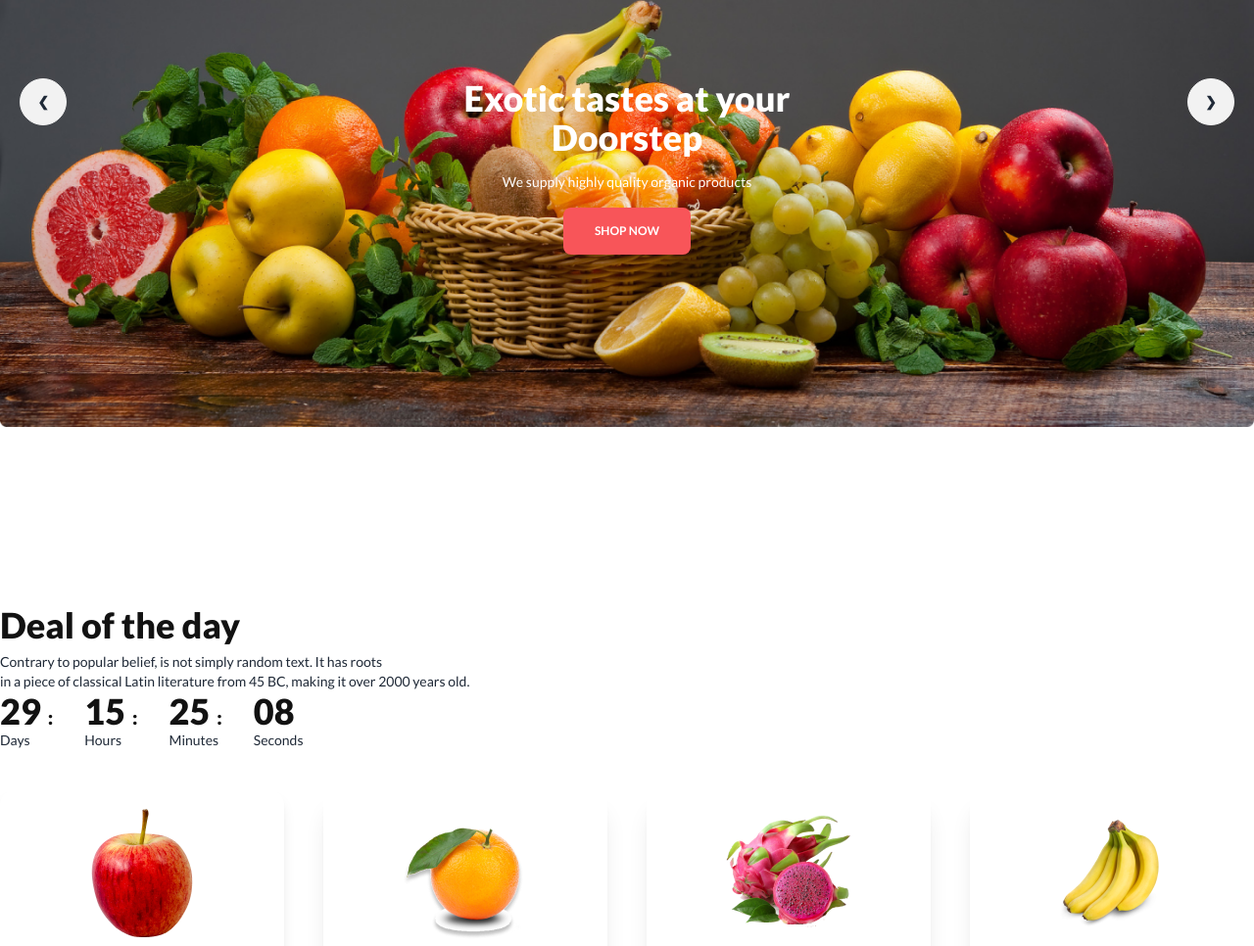
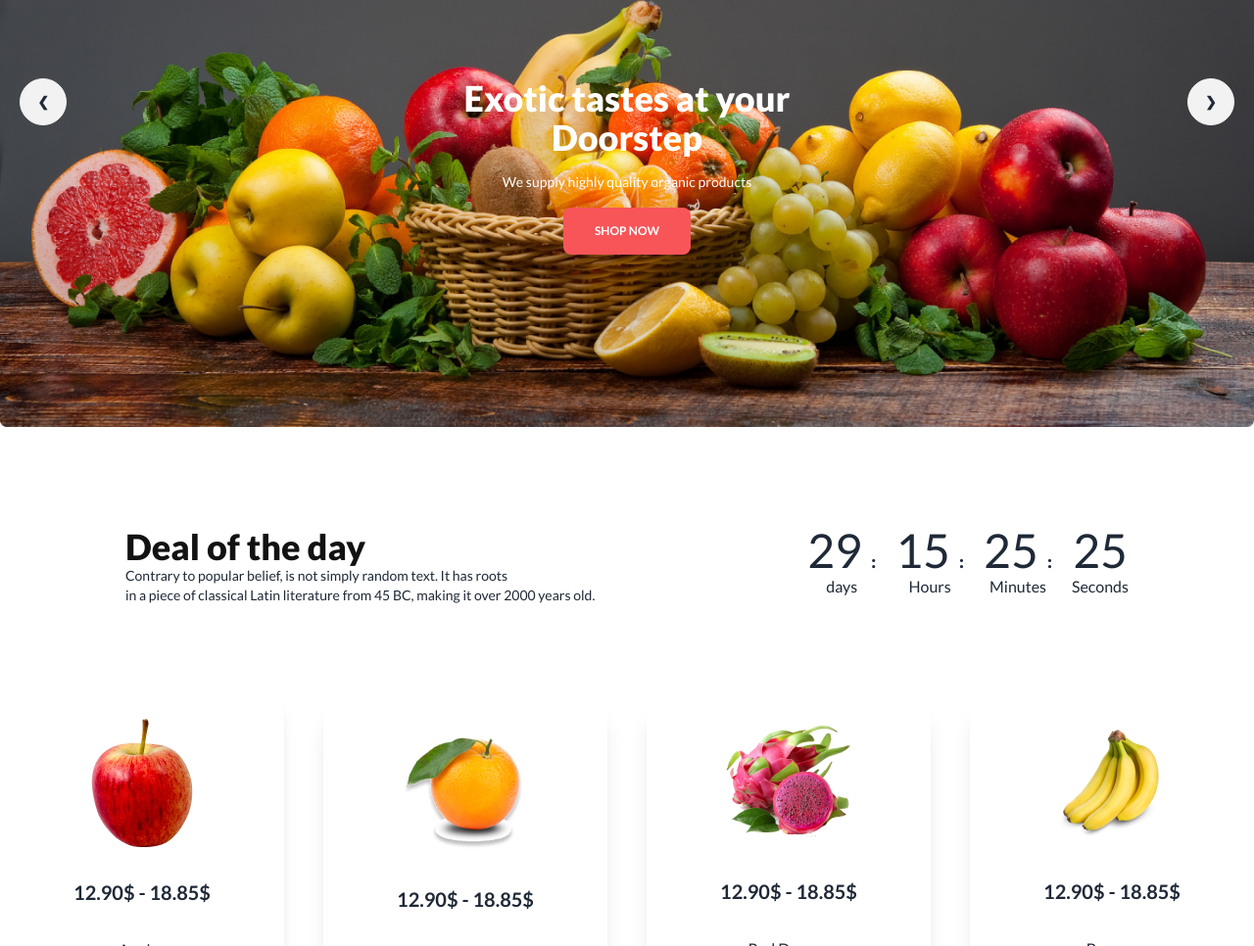
Before and after one commit to beenyamin/third-ph-assignment, a plain HTML site: page index.html in a window 1280 px wide. Shown: the part 249-1215 px from the top of the page at 98% size. Drawn offline with nearby package versions, Linux system fonts and the light colour scheme.

Commit message:
add more

```diff
--- a/index.html
+++ b/index.html
@@ -117,38 +117,54 @@
 
   <!-- <section class="flex  lg:text-start  justify-around  my-20 space-x-5" > -->
 
-    <section class=" text-center lg:text-start mt-24 lg:flex p- justify-around  my-20 space-x-5" ></section>
+    <section class=" justify-between m-24 lg:flex p-5 lg:p-0 max-w-screen-lg mx-auto" >
 
 
 
-    <div class="space-y-2">
+    <div class="">
       <h3 class="text-[#121212] text-4xl font-extrabold">Deal of the day</h3>
       <p class="text-sm font-medium ]">Contrary to popular belief, is not simply random text. It has roots <br> in a piece of classical Latin literature from 45 BC, making it over 2000 years old.</p>
     </div>
 
-     <div class="flex space-x-8" >
+    <div>
 
-      <div class="">
-        <h1 class="text-[#121212] text-4xl font-extrabold"> 29 <span class="text-xl">:</span> </h1>
-        <p class="text-sm">Days</p>
+      <div class="grid grid-flow-col gap-5 text-center auto-cols-max">
+      <div class="flex flex-col">
+        <span class=" font-lato text-5xl">
+          <span style="--value:29;"></span>
+          29 <span class=" text-lg font-extrabold" >:</span>
+        </span>
+        days
       </div>
 
-    <div>
-        <h1 class="text-[#121212] text-4xl font-extrabold "> 15 <span class="text-xl">:</span></h1>
-        <p class="text-sm">Hours</p>
+      <div class="flex flex-col">
+        <span class=" font-lato text-5xl">
+          <span style="--value:29;"></span>
+          15 <span class="text-lg font-extrabold">:</span>
+        </span>
+        Hours
       </div>
 
-    <div>
-        <h1 class="text-[#121212] text-4xl font-extrabold "> 25 <span class="text-xl">:</span></h1>
-        <p class="text-sm">Minutes</p>
+      <div class="flex flex-col">
+        <span class=" font-lato text-5xl">
+          <span style="--value:29;"></span>
+          25 <span class="text-lg font-extrabold">:</span>
+        </span>
+        Minutes
       </div>
 
-    <div>
-        <h1 class="text-[#121212] text-4xl font-extrabold "> 08 </h1>
-        <p class="text-sm">Seconds</p>
+      <div class="flex flex-col">
+        <span class=" font-lato text-5xl">
+          <span style="--value:29;"></span>
+          25 <span class="text-lg"> </span>
+        </span>
+        Seconds
+      </div>
+
     </div>
 
 
+       </div>
 
       </div>
 
@@ -172,7 +188,7 @@
           <p>Apples</p>
           <div class="rating">
             <input type="radio" name="rating-2" class="mask mask-star-2 bg-orange-400" />
-            <input type="radio" name="rating-2" class="mask mask-star-2 bg-orange-400" checked />
+            <input type="radio" name="rating-2" class="mask mask-star-2 bg-orange-400" />
             <input type="radio" name="rating-2" class="mask mask-star-2 bg-orange-400" />
             <input type="radio" name="rating-2" class="mask mask-star-2 bg-orange-400" />
             <input type="radio" name="rating-2" class="mask mask-star-2 bg-orange-400" />
@@ -283,14 +299,7 @@
       </div>
     </div>
 
-
-
   </div>
-
-
-
-
-
 
   </main>
 
@@ -299,7 +308,8 @@
 
 
 
-    <footer class="footer  footer-center p-10 bg-[#121212] text-base-content rounded my-t-25">
+            <footer class="footer  footer-center p-10 bg-[#121212] text-base-content rounded
+            my-t-25 grid grid-cols-1  ">
 
             <div class=" flex space-x-2 items-center">
               <img class="w-8" src="./images/logo.png" alt="">
```
Lines whose indentation alone changed are shown as unchanged.
